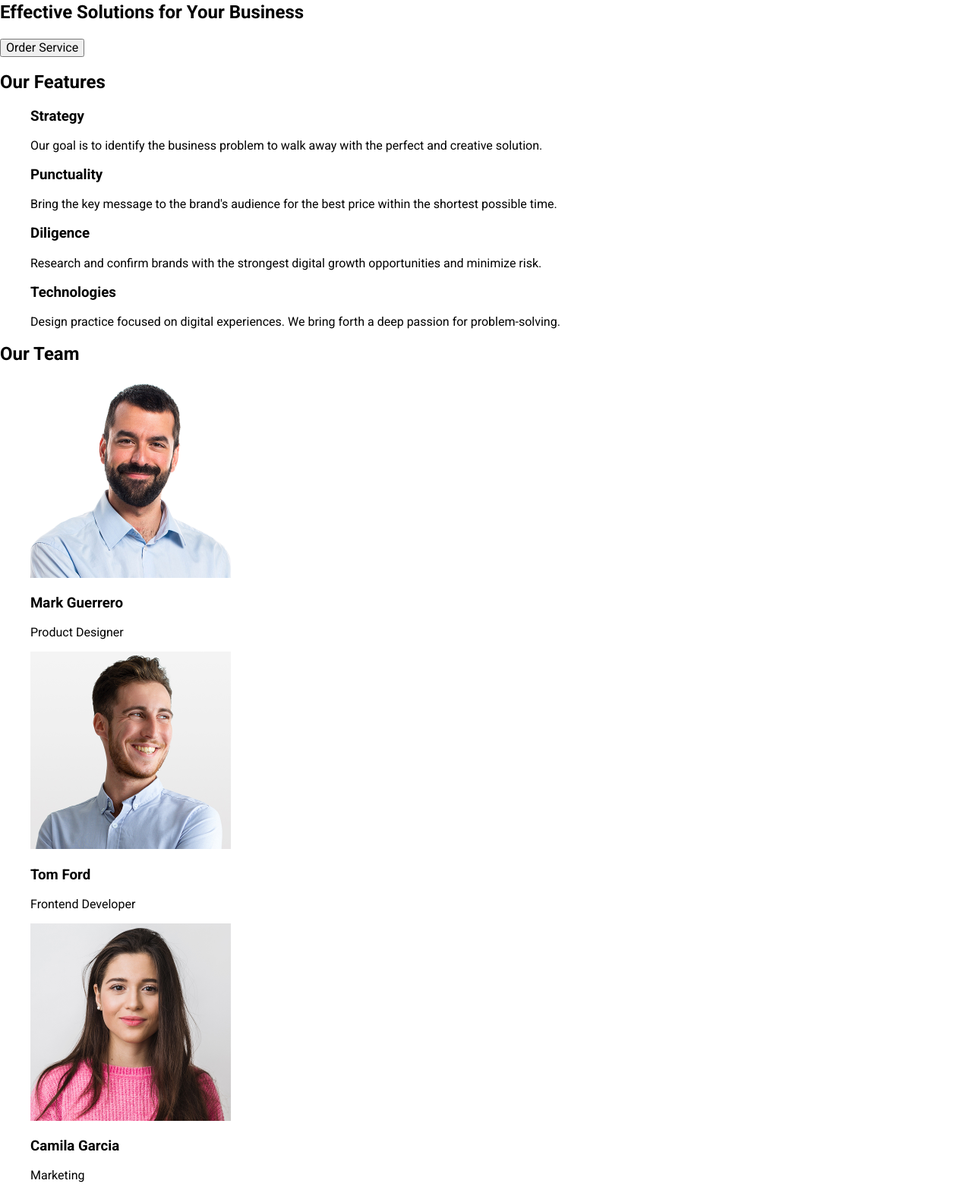
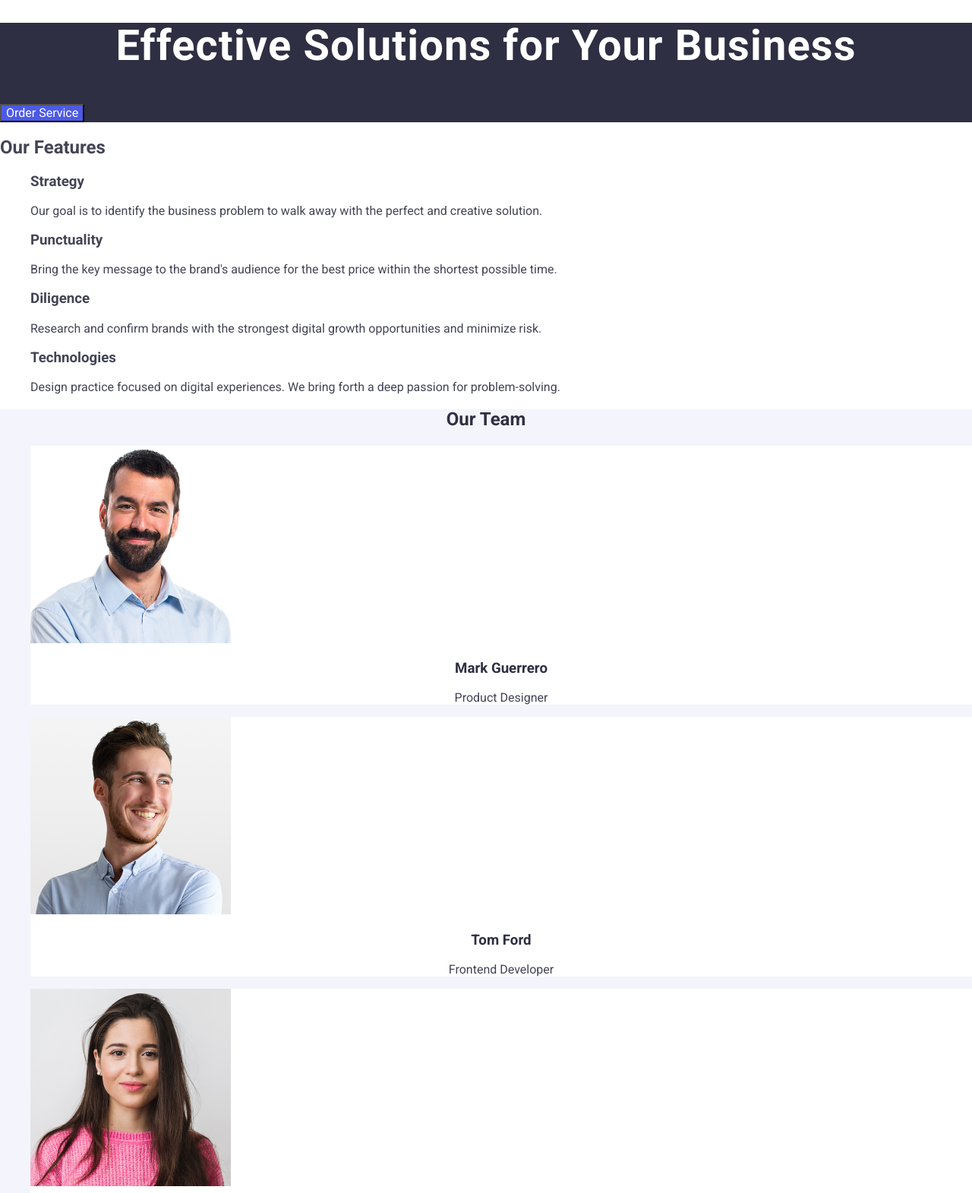
Before and after one commit to annaanikeeva2020-tech/goit-markup-hw-02, a plain HTML site: page index.html in a window 1280 px wide. Shown: the part 190-1761 px from the top of the page at 76% size. Drawn offline with nearby package versions, Linux system fonts and the light colour scheme.

Commit message:
add stylesheader

```diff
--- a/css/styles.css
+++ b/css/styles.css
@@ -3,8 +3,8 @@ font-family: "Roboto", sans-serif; */
 
 body {
     font-family: "Roboto", sans-serif;
-    color: var(--navy-blue);
-    background-color: var(--white);
+    color:#434455 ;
+    background-color: #fff;;
 }
 
 ul,ol {
@@ -27,6 +27,45 @@ a {
 
 .header-logo .logo-part {
     color: #2e2f42;
+}
+
+.page-section {
+background-color: #2e2f42;
+}
+
+.main-title {
+    font-weight: 700;
+        font-size: 56px;
+        line-height: 1.08;
+        letter-spacing: 0.02em;
+        text-align: center;
+        color: #fff;
+}
+
+.button {
+    cursor: pointer;
+    color: #fff;
+    background-color: #4d5ae5;
+}
+
+.section-two {
+    background-color: #f4f4fd;
+
+}
+.team-section-card {
+    background-color: #fff;
+}
+
+.team-section, .team-section-name,
+.portfolio-section {
+    color: #2e2f42;
+    text-align: center;
+
+}
+
+.section-paragraph {
+    text-align: center;
+    color: #434455;
 }
 
 .footer-logo .logo-part{
@@ -58,3 +97,14 @@ a {
 .contacts-link:focus {
     color: #404bbf;
 }
+
+.page-footer {
+    background-color: #2e2f42;
+}
+.text-footer {
+    font-weight: 400;
+    font-size: 16px;
+    line-height: 1.5;
+    letter-spacing: 0.02em;
+    color: #f4f4fd;
+}
--- a/index.html
+++ b/index.html
@@ -40,76 +40,117 @@
     </header>
 
     <main>
-        <section>
-            <h1>Effective Solutions for Your Business</h1>
-            <button type="button">Order Service</button>
+        <section class="page-section">
+            <h1 class="main-title">Effective Solutions for Your Business</h1>
+            <button type="button" class="button">Order Service</button>
         </section>
 
         <section>
             <h2>Our Features</h2>
             <ul>
                 <li>
-                    <h3 id="Strategy">Strategy</h3>
+                    <h3>Strategy</h3>
                     <p>Our goal is to identify the business problem to walk away with the perfect and creative solution.
                     </p>
                 </li>
 
                 <li>
-                    <h3 id="Punctuality">Punctuality</h3>
+                    <h3>Punctuality</h3>
                     <p>Bring the key message to the brand's audience for the best price within the shortest possible
                         time.</p>
                 </li>
 
                 <li>
-                    <h3 id="Diligence">Diligence</h3>
+                    <h3>Diligence</h3>
                     <p>Research and confirm brands with the strongest digital growth opportunities and minimize risk.
                     </p>
                 </li>
 
                 <li>
-                    <h3 id="Technologies">Technologies</h3>
+                    <h3>Technologies</h3>
                     <p>Design practice focused on digital experiences. We bring forth a deep passion for
                         problem-solving.</p>
                 </li>
             </ul>
         </section>
 
-        <section>
-            <h2> Our Team </h2>
+        <section class="section-two">
+            <h2 class="team-section">Our Team</h2>
             <ul>
-                <li>
-                    <img src="./images/img1.jpg" alt="Mark Guerrero" width="264" height="260" >
-                    <h3>Mark Guerrero</h3>
-                    <p>Product Designer</p>
+                <li class="team-section-card">
+                    <img src="./images/img1.jpg" alt="Mark Guerrero" width="264" height="260">
+                    <h3 class="team-section-name">Mark Guerrero</h3>
+                    <p class="section-paragraph">Product Designer</p>
                 </li>
 
 
-                <li>
+                <li class="team-section-card">
                     <img src="./images/img2.jpg" alt="Tom Ford" width="264" height="260" >
-                    <h3>Tom Ford</h3>
-                    <p>Frontend Developer</p>
+                    <h3 class="team-section-name">Tom Ford</h3>
+                    <p class="section-paragraph">Frontend Developer</p>
                 </li>
 
 
-                <li>
+                <li class="team-section-card">
                     <img src="./images/img3.jpg" alt="Camila Garcia" width="264" height="260" >
-                    <h3>Camila Garcia</h3>
-                    <p>Marketing</p>
+                    <h3 class="team-section-name">Camila Garcia</h3>
+                    <p class="section-paragraph">Marketing</p>
                 </li>
 
 
-                <li>
+                <li class="team-section-card">
                     <img src="./images/img4.jpg" alt="Daniel Wilson" width="264" height="260" >
-                    <h3>Daniel Wilson</h3>
-                    <p>UI Designer</p>
+                    <h3 class="team-section-name">Daniel Wilson</h3>
+                    <p class="section-paragraph">UI Designer</p>
                 </li>
             </ul>
         </section>
+    <section>
+        <h2 class="portfolio-section">Our Portfolio</h2>
+        <ul>
+            <li>
+                <img src="./images/app.jpg" alt="app" width="360" height="300" >
+                <h3>Banking App</h3>
+                <p>App</p>
+            </li>
 
+            <li>
+                <img src="./images/marketing.jpg" alt="marketing" width="360" height="300" >
+                <h3>Cashless Payment</h3>
+                <p>Marketing</p>
+            </li>
+
+            <li>
+                <img src="./images/laptop.jpg" alt="laptop" width="360" height="300" >
+                <h3>Meditation App</h3>
+                <p>App</p>
+            </li>
+
+            <li>
+                <img src="./images/car.jpg" alt="car" width="360" height="300" >
+                <h3>Taxi Service</h3>
+                <p>Marketing</p>
+            </li>
+
+            <li>
+                <img src="./images/phone.jpg" alt="phone" width="360" height="300" >
+                <h3>Screen Illustrations</h3>
+                <p>Design</p>
+            </li>
+
+            <li>
+                <img src="./images/woman.jpg" alt="woman" width="360" height="300" >
+                <h3>Online Courses</h3>
+                <p>Marketing</p>
+            </li>
+        </ul>
+    </section>
     </main>
+
+
 <footer class="page-footer">
         <a class="logo footer-logo" href="./index.html">Web<span class="logo-part">Studio</span></a>
-        <p>Increase the flow of customers and sales for your business with digital marketing & growth solutions.</p>
+        <p class="text-footer">Increase the flow of customers and sales for your business with digital marketing & growth solutions.</p>
 </footer>
 
 </body>
```
Also changed, not shown: images/app.jpg (added), images/car.jpg (added), images/laptop.jpg (added), images/marketing.jpg (added), images/phone.jpg (added), images/woman.jpg (added).
